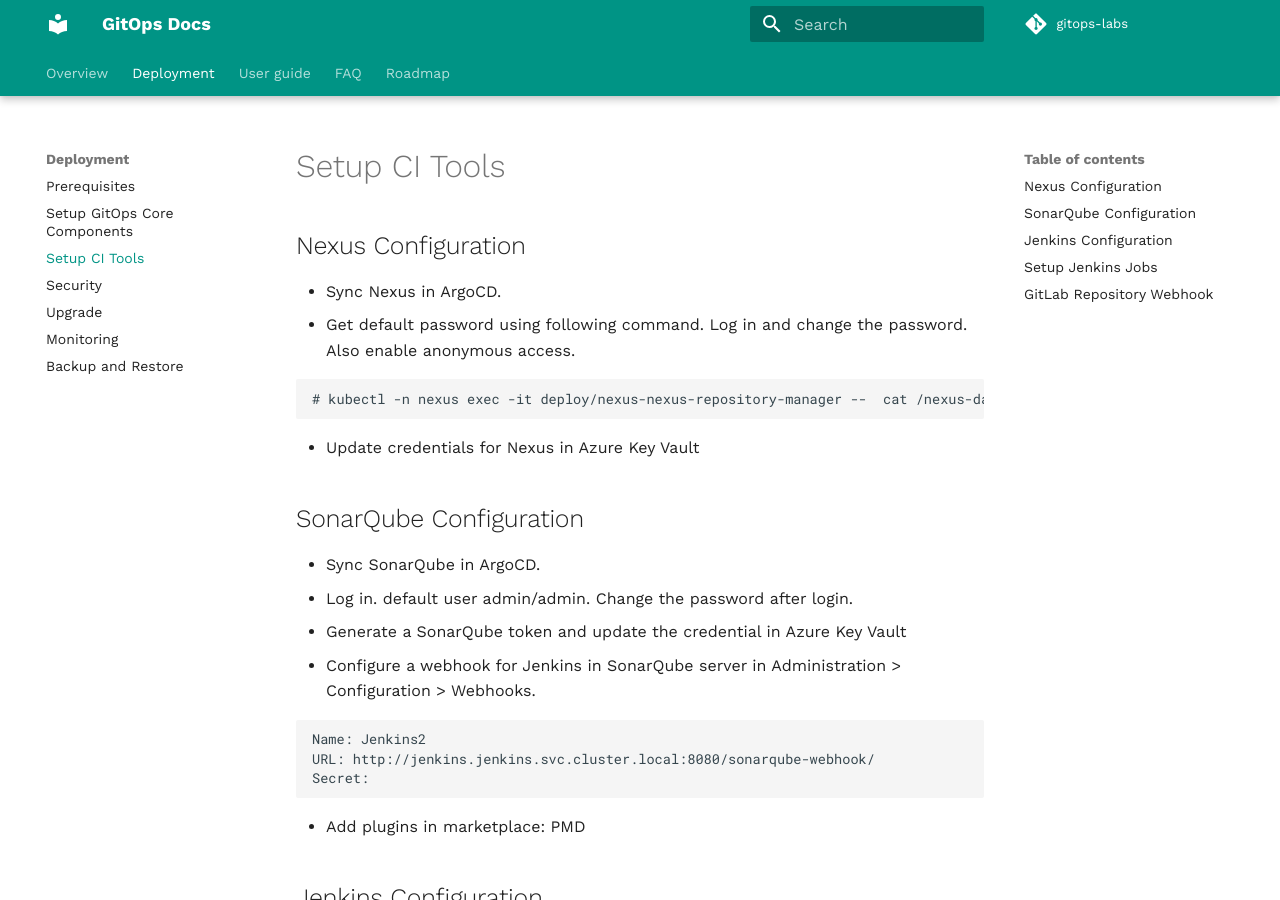
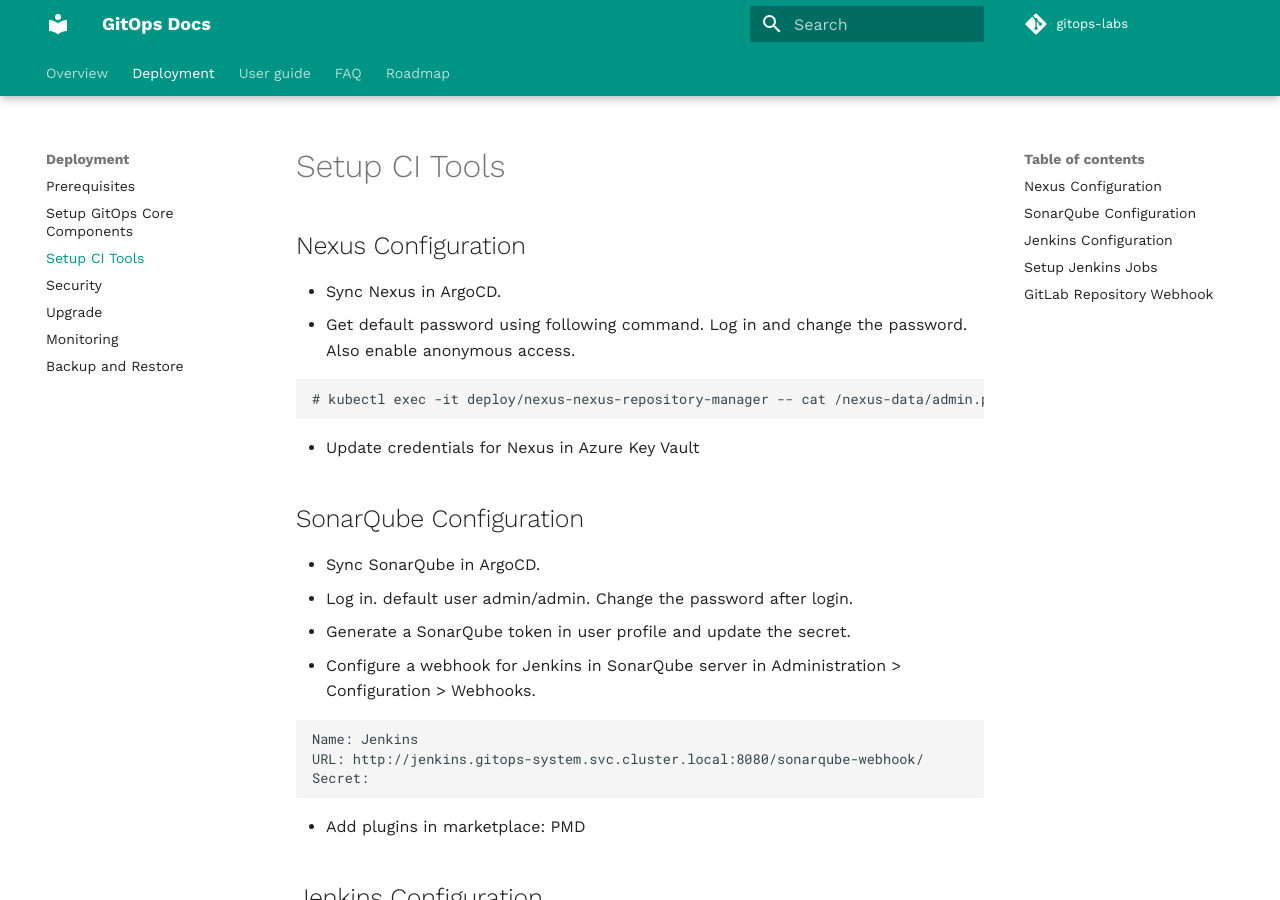
Before and after one commit to goldginkgo/gitops-labs, an MkDocs documentation site: the page built from docs/deploy/setup-ci.md, in a window 1280 px wide and 900 px high. Built offline with MkDocs 1.6.1 and Material for MkDocs 9.7.7, drawn with Linux system fonts in a browser that asks for light colours; comment, search, counter and statistics services are not loaded.

Commit message:
Configure SonarQube in Jenkins

````diff
--- a/docs/deploy/setup-ci.md
+++ b/docs/deploy/setup-ci.md
@@ -6,7 +6,7 @@
 - Get default password using following command. Log in and change the password. Also enable anonymous access.
 
 ```console
-# kubectl -n nexus exec -it deploy/nexus-nexus-repository-manager --  cat /nexus-data/admin.password
+# kubectl exec -it deploy/nexus-nexus-repository-manager -- cat /nexus-data/admin.password
 ```
 
 - Update credentials for Nexus in Azure Key Vault
@@ -15,12 +15,12 @@
 
 - Sync SonarQube in ArgoCD.
 - Log in. default user admin/admin. Change the password after login.
-- Generate a SonarQube token and update the credential in Azure Key Vault
+- Generate a SonarQube token in user profile and update the secret.
 - Configure a webhook for Jenkins in SonarQube server in Administration > Configuration > Webhooks.
 
 ```console
-Name: Jenkins2
-URL: http://jenkins.jenkins.svc.cluster.local:8080/sonarqube-webhook/
+Name: Jenkins
+URL: http://jenkins.gitops-system.svc.cluster.local:8080/sonarqube-webhook/
 Secret:
 ```
 
````
Also changed, not shown: 2 other files.
